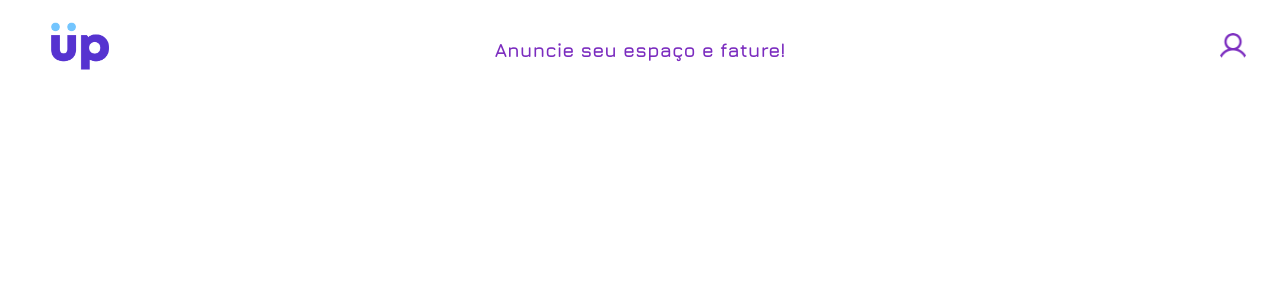
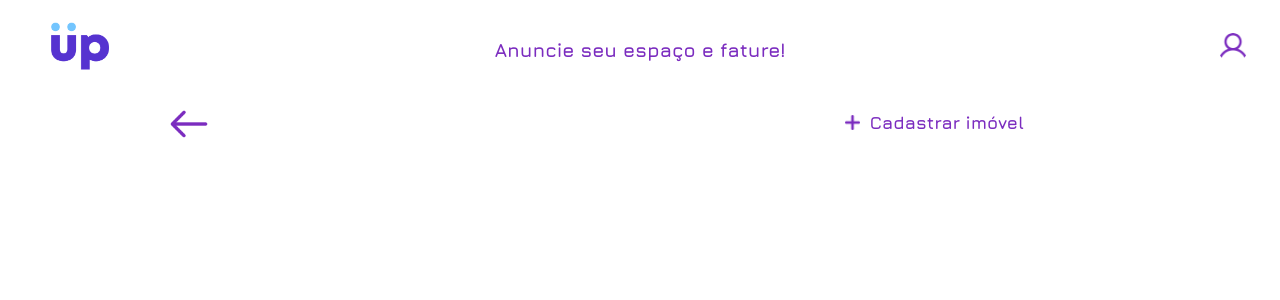
Before and after one commit to devmuniz/Property-rental-website, a React (Vite) app: page /View2 in a window 1280 px wide. Shown: the top 300 px of the page. Built offline with nearby package versions, Linux system fonts and the light colour scheme.

Commit message:
Folder Organization and Att

```diff
--- a/src/App.jsx
+++ b/src/App.jsx
@@ -1,7 +1,7 @@
 import { BrowserRouter, Route, Routes } from "react-router-dom"
-import Header from "./Header/Header"
-import Body from "./pages/FirstView/Body/Body"
-import View2 from "./pages/SecondView/Body/Body"
+import Header from "./components/Header/Header"
+import FirstView from "./pages/FirstView/FirstView"
+import SecondView from "./pages/SecondView/SecondView"
 
 function App() {
   return (
@@ -11,8 +11,8 @@ function App() {
 
     <BrowserRouter>
       <Routes>
-        <Route path="/" element={<Body />} />
-        <Route path="/View2" element={<View2 />} />
+        <Route path="/" element={<FirstView />} />
+        <Route path="/View2" element={<SecondView />} />
         <Route path="*" element={<h1>Página não encontrada!</h1>} />
       </Routes>
 
--- a/src/Header/Header.jsx
+++ b/src/components/Header/Header.jsx
@@ -1,5 +1,5 @@
 import './Header.css'
-import '../../index.css'
+import '../../../index.css'
 
 function Header () {
     return (
--- /dev/null
+++ b/src/components/RegisterSuperior/RegisterSuperior.css
@@ -0,0 +1,55 @@
+:root {
+    --text-color: #10002B;
+    --principal-color: #7B2CBF;
+}
+
+.header {
+    width: 85%;
+    height: 100%;
+    margin-top: 1%;
+    display: flex;
+    justify-content: center;
+}
+
+.ImoRegister {
+    position: absolute;
+    display: flex;
+    right: 20%;
+    margin-top: 3%;
+    cursor: pointer;
+}
+
+.ImoRegister a {
+    text-decoration: none;
+    display: flex;
+}
+
+.ImoRegister a:hover {
+    transform: scale(1.06);
+    transition: 0.5s;
+}
+
+.plusIcon {
+    width: 15px;
+    height: 15px;
+    margin-right: 10px;
+    margin-top: 3px;
+}
+
+.titlePlus {
+    font-size: 1.1em;
+    color: var(--principal-color);
+    font-weight: 700;
+}
+
+.SecondViewBox {
+    display: flex;
+    flex-direction: column;
+    justify-content: center;
+    width: 85%;
+    height: 100%;
+}
+
+h2 {
+    display: flex;
+}
--- /dev/null
+++ b/src/components/RegisterSuperior/RegisterSuperior.jsx
@@ -0,0 +1,25 @@
+import './RegisterSuperior.css'
+
+function RegisterSuperior () {
+    return (
+        <section className='header'>
+                <section className='SecondViewBox'>
+
+                    <a href="/">
+                    <img src={'../src/assets/img/arrow.png'} className="arrow" />
+                    </a>
+
+                    <div className='ImoRegister'>
+
+                        <a href=""><img src={'../src/assets/img/plus.png'} alt="" className='plusIcon' />
+                        <span className='titlePlus'>Cadastrar imóvel</span>
+                        </a>
+
+                    </div>
+
+                </section>
+            </section>
+    )
+}
+
+export default RegisterSuperior
--- a/src/pages/FirstView/Body/Body.css
+++ b/src/pages/FirstView/FirstView.css
@@ -188,13 +188,3 @@ input[type="number"] {
 .body-container {
     display: flex;
   }
-
-  .firstFormContainer {
-    flex: 1;
-    margin-left: 60px; /* Ajuste conforme a largura inicial do sidebar */
-    transition: margin-left 0.3s;
-  }
-
-  .sidebar.open + .firstFormContainer {
-    margin-left: 200px; /* Ajuste conforme a largura expandida do sidebar */
-  }
--- a/src/pages/FirstView/Body/Body.jsx
+++ b/src/pages/FirstView/FirstView.jsx
@@ -1,8 +1,8 @@
 import React, { useState, useEffect } from 'react';
-import './Body.css';
+import './FirstView.css';
 import { Link } from 'react-router-dom';
 
-function Body() {
+function FirstView() {
   const [charCount, setCharCount] = useState(0);
   const [estados, setEstados] = useState([]);
   const [cep, setCep] = useState('');
@@ -107,4 +107,4 @@ function Body() {
   );
 }
 
-export default Body;
+export default FirstView;
--- a/src/pages/SecondView/Body/Body.jsx
+++ /dev/null
@@ -1,9 +0,0 @@
-import React, { useState, useEffect } from 'react'
-
-function Body() {
-    return (
-        <h1></h1>
-    )
-}
-
-export default Body
--- /dev/null
+++ b/src/pages/SecondView/SecondView.jsx
@@ -0,0 +1,15 @@
+import React, { useState, useEffect } from 'react'
+import './SecondView.css'
+import '../../../index.css'
+import RegisterSuperior from '../../components/RegisterSuperior/RegisterSuperior'
+
+function SecondView() {
+    return (
+        <div id='body'>
+            <RegisterSuperior />
+        </div>
+
+    )
+}
+
+export default SecondView
```
Also changed, not shown: src/assets/img/plus.png (added), src/components/Header/Header.css (renamed from src/Header/Header.css), src/pages/SecondView/Body/Body.css (deleted), src/pages/SecondView/SecondView.css (added).
